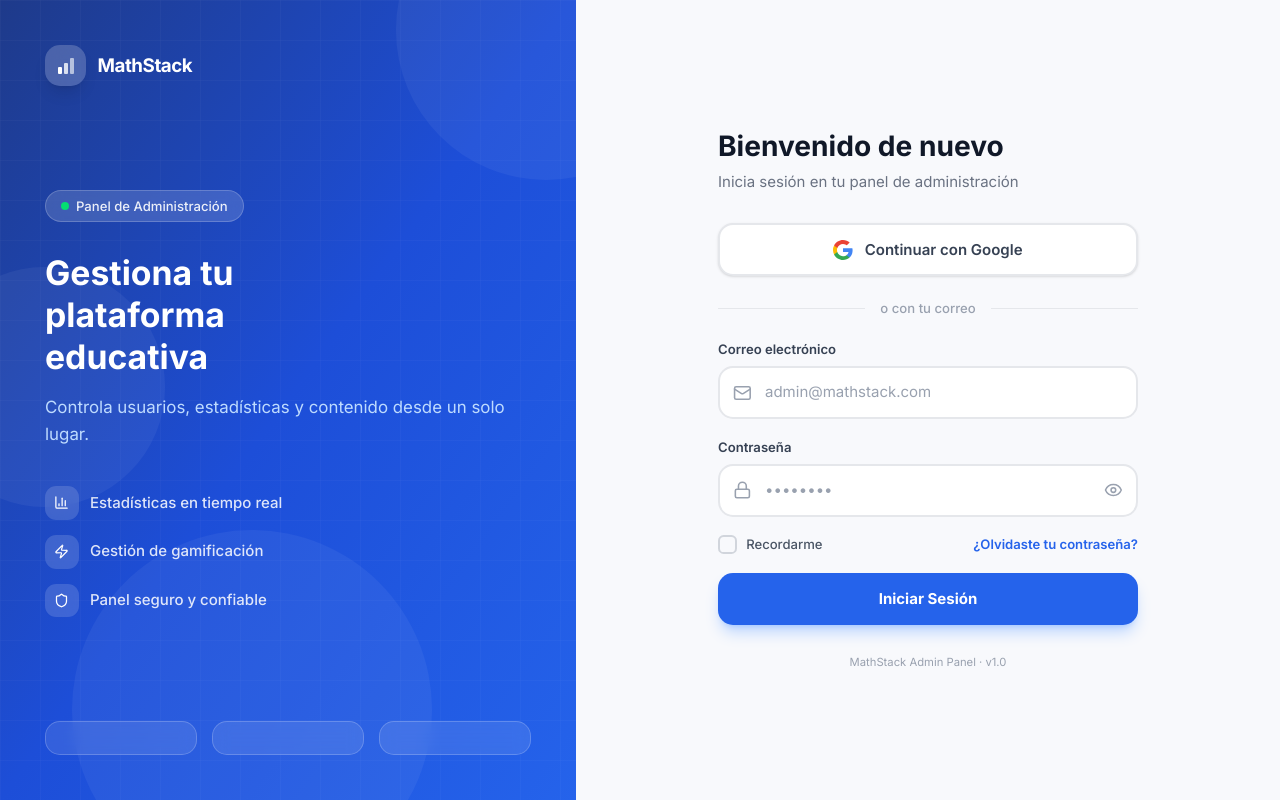
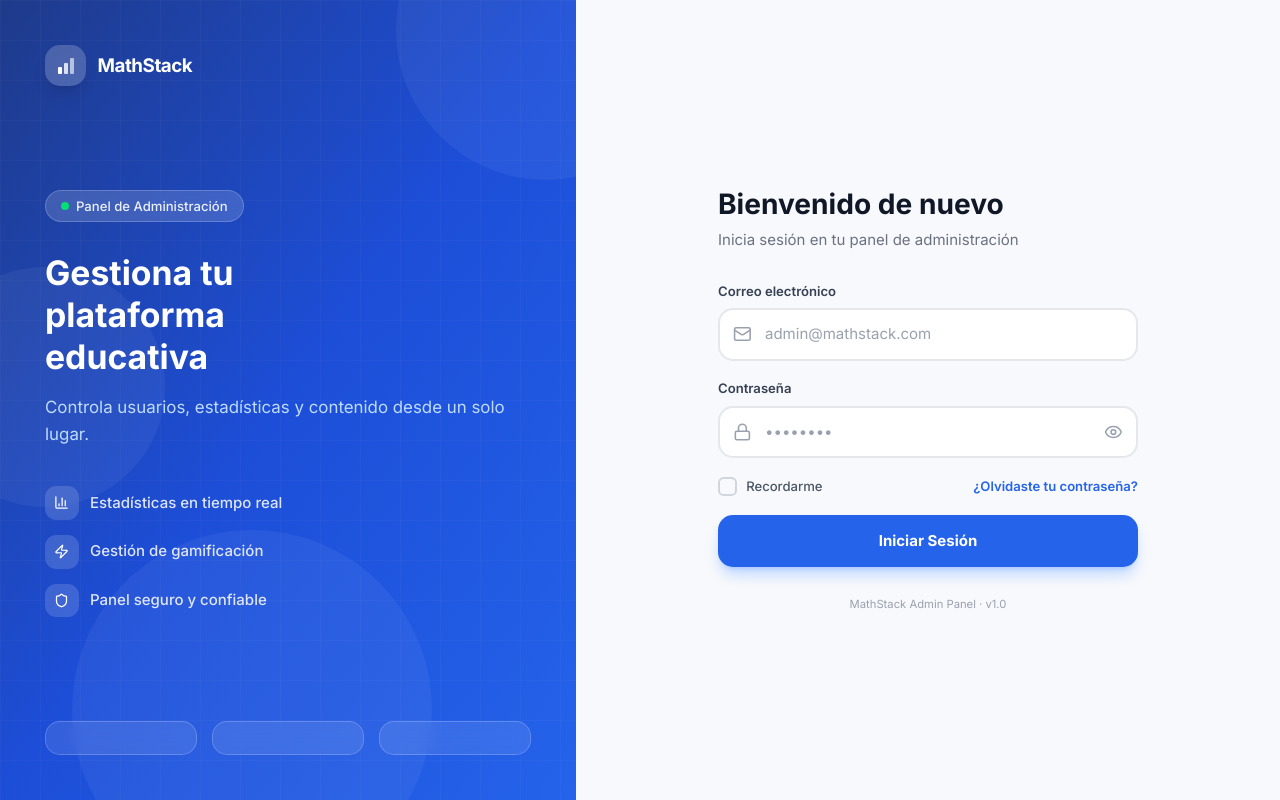
Before and after one commit to Williams-Espinosa/MathStack-Panel-Administrador, a React (Vite) app: page / in a window 1280 px wide. Built offline with nearby package versions, Linux system fonts and the light colour scheme.

Commit message:
fix modul of login

```diff
--- a/src/admin/pages/Login.tsx
+++ b/src/admin/pages/Login.tsx
@@ -1,5 +1,4 @@
 import { useState } from 'react';
-import { useAuth } from '../hooks/useAuth';
 import { AuthService } from '../services/authService';
 import type { AdminUser } from '../models/types';
 import {
@@ -17,16 +16,7 @@
 
 type View = 'login' | 'forgot' | 'sent';
 
-function GoogleIcon() {
-  return (
-    <svg width="20" height="20" viewBox="0 0 20 20" fill="none">
-      <path d="M19.6 10.23c0-.82-.1-1.42-.25-2.05H10v3.72h5.5c-.15.96-.74 2.31-2.04 3.22v2.45h3.16c1.89-1.73 2.98-4.3 2.98-7.34z" fill="#4285F4" />
-      <path d="M13.46 15.13c-.83.59-1.96 1-3.46 1-2.64 0-4.88-1.74-5.68-4.15H1.07v2.52C2.72 17.75 6.09 20 10 20c2.7 0 4.96-.89 6.62-2.42l-3.16-2.45z" fill="#34A853" />
-      <path d="M3.99 10c0-.69.12-1.35.32-1.97V5.51H1.07A9.973 9.973 0 000 10c0 1.61.39 3.14 1.07 4.49l3.24-2.52c-.2-.62-.32-1.28-.32-1.97z" fill="#FBBC05" />
-      <path d="M10 3.88c1.88 0 3.13.81 3.85 1.48l2.84-2.76C14.96.99 12.7 0 10 0 6.09 0 2.72 2.25 1.07 5.51l3.24 2.52C5.12 5.62 7.36 3.88 10 3.88z" fill="#EA4335" />
-    </svg>
-  );
-}
+
 
 function BrandPanel() {
   const features = [
@@ -104,7 +94,6 @@
 }
 
 export function Login() {
-  const { loginWithGoogle } = useAuth();
   const [view, setView] = useState<View>('login');
   const [email, setEmail] = useState('');
   const [password, setPassword] = useState('');
@@ -126,22 +115,17 @@
     setLoading(true);
     try {
       const { user, token } = await AuthService.loginWithEmail(email, password);
+
+      if (user.accessLevel !== 'ADMIN') {
+        setError('Acceso denegado. Se requieren permisos de administrador.');
+        setLoading(false);
+        return;
+      }
+
       AuthService.saveSession(user, token);
       window.location.reload();
     } catch {
       setError('Credenciales incorrectas. Intenta de nuevo.');
-    } finally {
-      setLoading(false);
-    }
-  };
-
-  const handleGoogle = async () => {
-    setLoading(true);
-    setError('');
-    try {
-      await loginWithGoogle();
-    } catch {
-      setError('No se pudo iniciar sesión con Google.');
     } finally {
       setLoading(false);
     }
@@ -187,20 +171,7 @@
                 <h1 className="text-3xl font-bold text-gray-900 mb-2">Bienvenido de nuevo</h1>
                 <p className="text-gray-500">Inicia sesión en tu panel de administración</p>
               </div>
-              <button
-                onClick={handleGoogle}
-                disabled={loading}
-                className="w-full flex items-center justify-center gap-3 bg-white border-2 border-gray-200 text-gray-700 py-3.5 rounded-2xl font-semibold hover:border-gray-300 hover:bg-gray-50 transition-all duration-200 shadow-sm disabled:opacity-50 mb-6"
-              >
-                <GoogleIcon />
-                Continuar con Google
-              </button>
 
-              <div className="relative flex items-center gap-4 mb-6">
-                <div className="flex-1 h-px bg-gray-200" />
-                <span className="text-sm text-gray-400 font-medium">o con tu correo</span>
-                <div className="flex-1 h-px bg-gray-200" />
-              </div>
               <form onSubmit={handleLogin} className="space-y-5">
                 {error && (
                   <div className="flex items-center gap-3 p-4 rounded-2xl bg-red-50 border border-red-100 text-red-600 text-sm">
```
